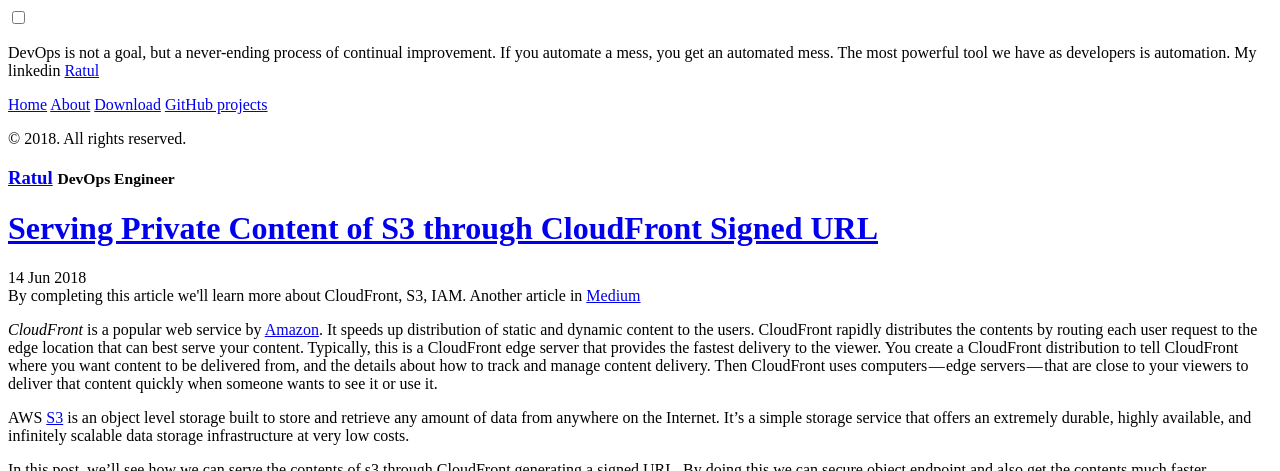
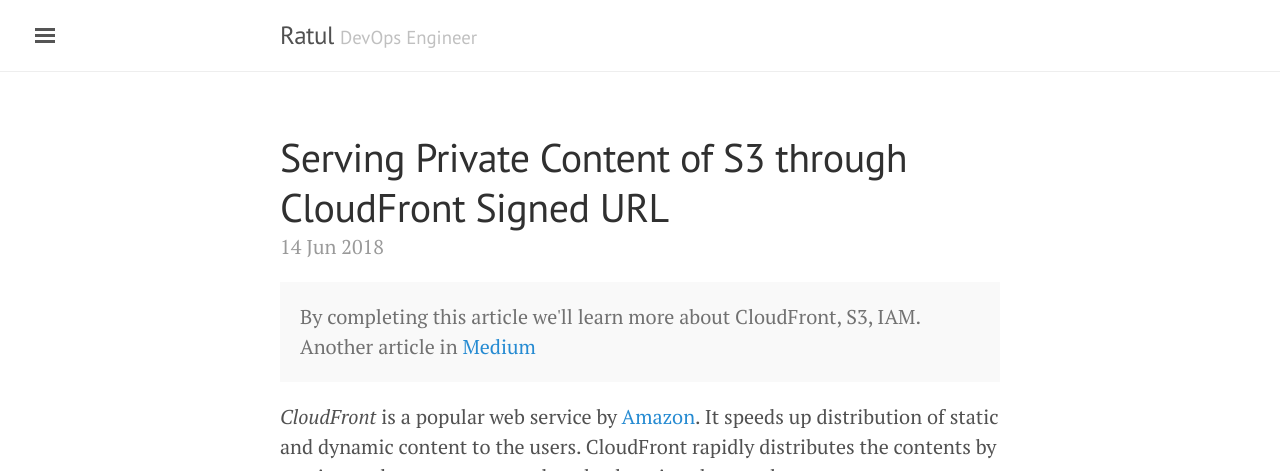
Before and after one commit to ratulbasak/ratulbasak.github.io, a Jekyll site: the page built from index.html, in a window 1280 px wide and 900 px high, cut to the strip 0-471 px from the top of the window. Built offline with Jekyll 4.4.1, drawn with Linux system fonts in a browser that asks for light colours; the list of posts is cut into pages by our own code.

Commit message:
changing base url to empty

```diff
--- a/_config.yml
+++ b/_config.yml
@@ -9,7 +9,7 @@ title:               Ratul
 tagline:             'DevOps Engineer'
 description:         'DevOps is not a goal, but a never-ending process of continual improvement. If you automate a mess, you get an automated mess. The most powerful tool we have as developers is automation. My linkedin <a href="https://www.linkedin.com/in/ratul-basak" target="_blank">Ratul</a>'
 url:                 http://syslearn.cf
-baseurl:             'ratulbasak.github.io'
+baseurl:             ''
 paginate:            5
 github:              https://github.com/ratulbasak
 
```
